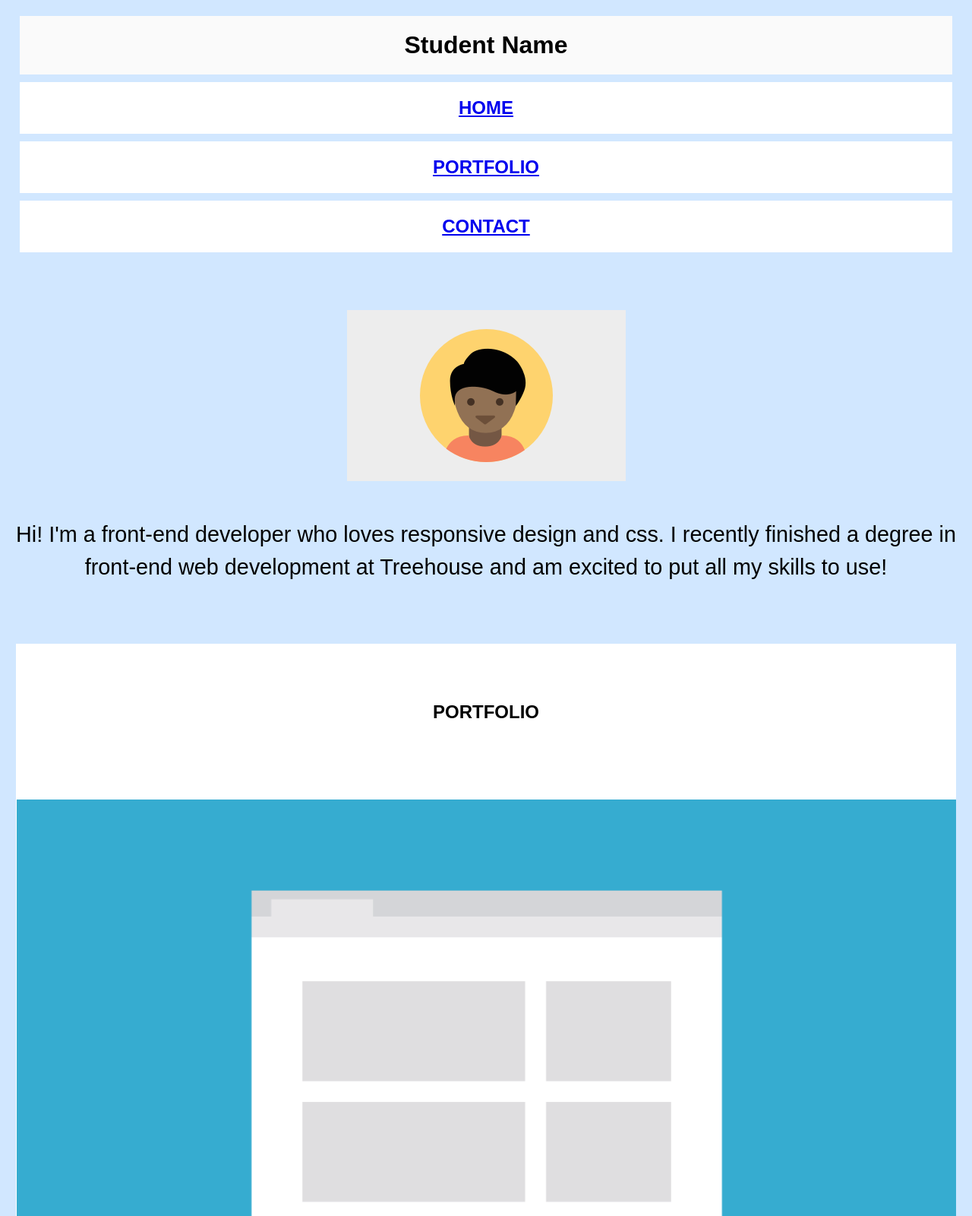
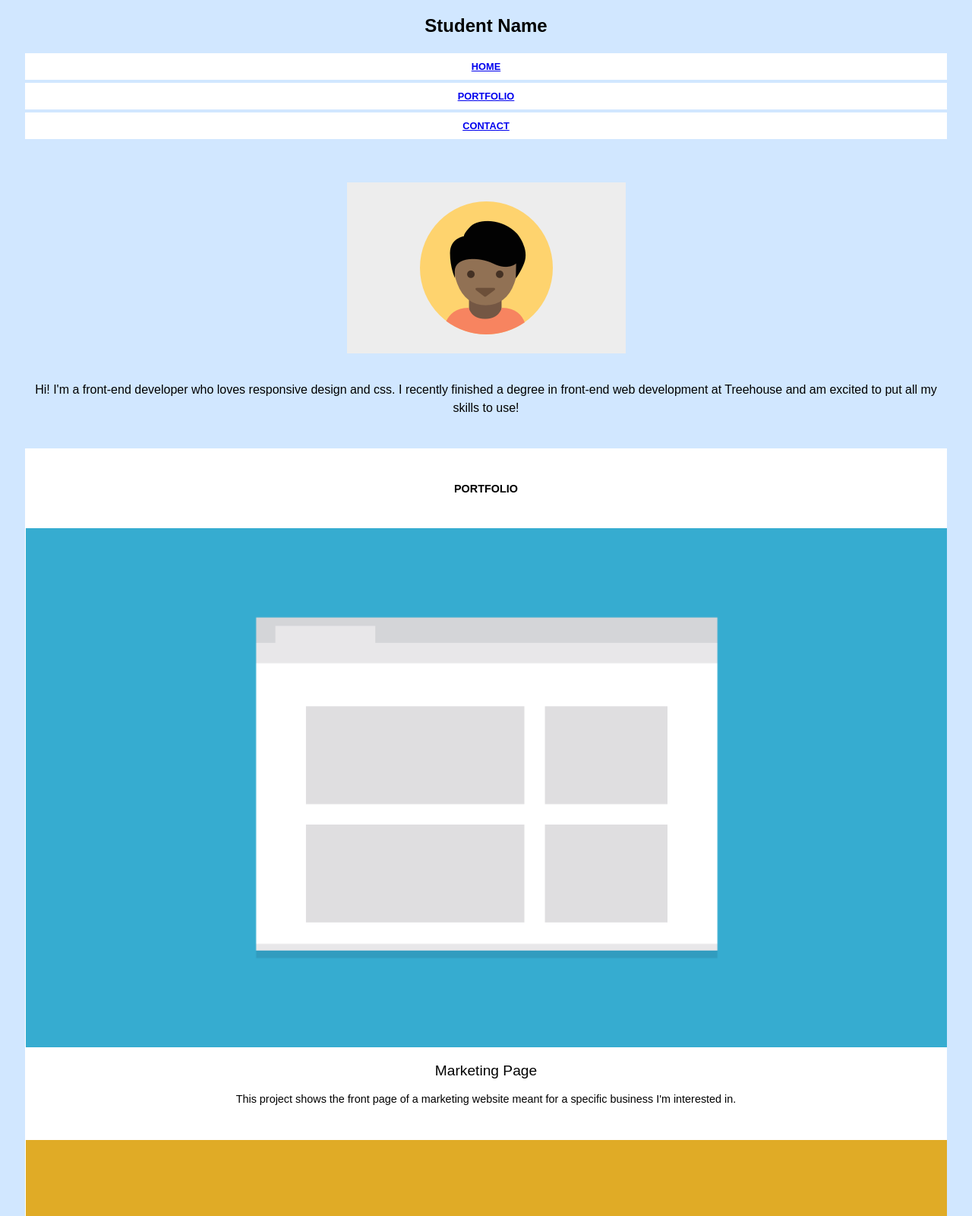
Before and after one commit to Sizu24/Responsive-Layout, a plain HTML site: page index.html in a window 1280 px wide. Shown: the top 1600 px of the page at 76% size. Drawn offline with Linux system fonts and the light colour scheme.

Commit message:
Adusted everything for 320px screen

```diff
--- a/css/style.css
+++ b/css/style.css
@@ -15,16 +15,17 @@ body {
   flex-direction: column;
   text-align: center;
   list-style-type: none;
+  margin: 0;
 }
 ul {
   padding-left: 0;
 }
 
 nav li {
-  padding: 20px 0;
-  margin: 5px;
+  padding: 10px 0;
+  margin: 2px 0;
   background: #ffffff;
-  font-size: 1.5rem;
+  font-size: 0.8rem;
 }
 nav li a {
   list-style: none;
@@ -38,7 +39,8 @@ header {
   flex-wrap: wrap;
   justify-content: center;
   text-align: center;
-  font-size: 1.8rem;
+  font-size: 1rem;
+  font-weight: 100;
   line-height: 1.5;
 }
 
@@ -50,19 +52,21 @@ main {
   background: #ffffff;
 }
 
-main img {
+#portfolio img {
   width: 100%;
 }
 
 h2 {
-  font-size: 2rem;
+  font-size: 1.2rem;
   font-weight: 400;
 }
 
 article p {
-  font-size: 1.8em;
+  font-size: 0.9em;
   font-weight: 100;
   line-height: 1.4;
+  padding: 0 10px 30px 10px;
+
 }
 
 footer {
@@ -73,17 +77,23 @@ footer li {
   list-style-type: none;
 }
 
+footer p {
+  font-size: 1em;
+  font-weight: 200;
+}
+
 /* classes styles */
 
 .wrapper {
-  margin-left: 1%;
-  margin-right: 1%;
+  margin-left: 2%;
+  margin-right: 2%;
 }
 
 .name {
   font-weight: 700;
-  font-size: 2rem;
-  background: #fafafa;
+  font-size: 1.5rem;
+  background:#d1e7ff;
+  margin-bottom: 10px;
 }
 
 header .profile-pic {
@@ -92,15 +102,19 @@ header .profile-pic {
 }
 
 .title {
-  padding: 60px 0;
-  font-size: 1.5rem;
+  padding: 35px 0;
+  font-size: 0.9rem;
   text-transform: uppercase;
-}
-.porfolio-pic {
-  padding: 25px 0 20px 0;
 }
 
 .introduction {
-  padding-bottom: 50px;
+  padding-bottom: 25px;
   padding-top: 10px;
 }
+
+/* Id styles */
+#contact {
+  text-transform: uppercase;
+  font-size: 0.9rem;
+  font-weight: 800;
+}
--- a/index.html
+++ b/index.html
@@ -86,8 +86,8 @@
         working on, I'd love to hear from you!
       </p>
       <ul>
-        <li>Phone: +1(111)555-1234 </li>
-        <li>Email: email@yoursite.com</li>
+        <li><p>Phone: +1(111)555-1234</p></li>
+        <li><p>Email: email@yoursite.com</p></li>
       </ul>
 
       <nav>
```
Also changed, not shown: mockups/responsive-website_mobile320.png.
